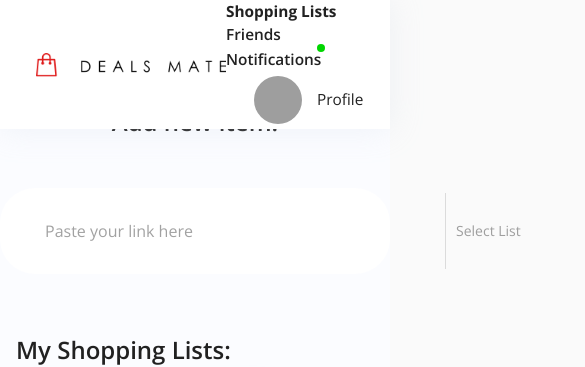
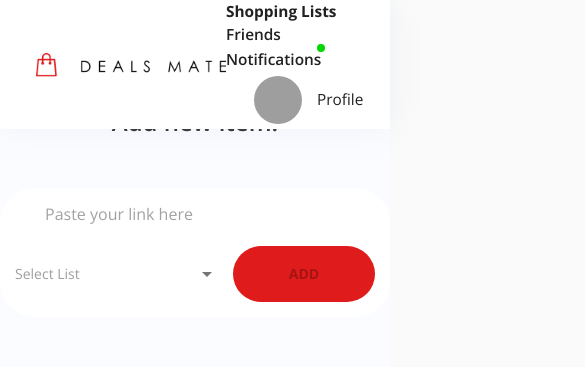
Before and after one commit to hatchways/team-emerald, a React (Create React App) app in the folder client/: page /shoppinglists in a window 390 px wide. Shown: the top 367 px of the page, 585 px wide, since content can reach past the window. Built offline with nearby package versions, Linux system fonts and the light colour scheme; grey boxes are pictures that could not be loaded.

Commit message:
Fix AddItemForm component
- Made changes so that it is more responsive

- More changes will be needed to make it more responsive to specific
breakpoints

```diff
--- a/client/src/components/Dashboard/AddItemForm.js
+++ b/client/src/components/Dashboard/AddItemForm.js
@@ -29,17 +29,18 @@ const useStyles = makeStyles(theme => ({
     margin: '5rem',
   },
   input: {
-    width: 400,
     height: '3rem',
-    maxWidth: '100%',
+    maxWidth: '40rem',
     paddingLeft: theme.spacing(5),
     fontSize: '1.6rem',
   },
   styledBox: {
     display: 'flex',
+    flexWrap: 'wrap',
     justifyContent: 'space-between',
     width: '88rem',
-    maxWidth: '100%',
+    maxWidth: '88rem',
+    margin: 'auto',
     backgroundColor: 'white',
     padding: 5,
     borderRadius: 35,
```
